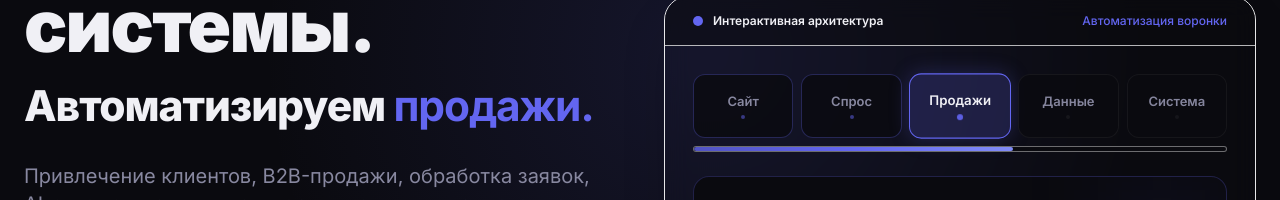
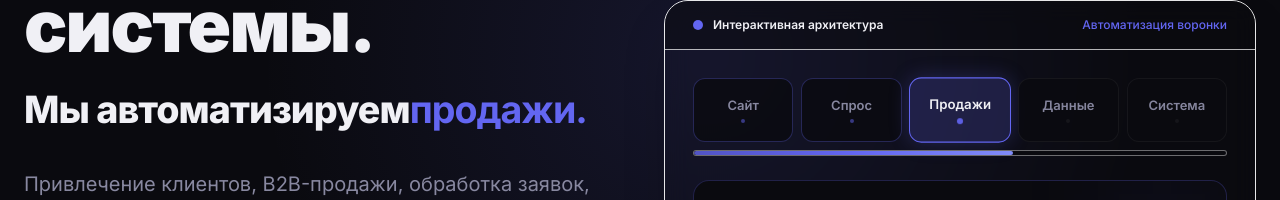
Before and after one commit to kdrkru-del/voltrena-site, a Next.js app: page / in a window 1280 px wide. Shown: the part 226-426 px from the top of the page. Built offline with nearby package versions, Linux system fonts and the light colour scheme; no server answers.

Commit message:
fix(hero): restore original slogans with Мы, lock container height and use absolute positioning to eliminate layout jumps

```diff
--- a/src/components/sections/Hero.tsx
+++ b/src/components/sections/Hero.tsx
@@ -24,7 +24,7 @@ const systemFlowSteps: SystemFlowStep[] = [
   {
     id: 'websites',
     name: 'Сайт',
-    statementPrefix: 'Создаём',
+    statementPrefix: 'Мы создаём',
     statementHighlight: 'сайты.',
     statusShort: 'Конверсионный слой',
     statusTitle: 'Конверсионный интерфейс под задачу',
@@ -34,7 +34,7 @@ const systemFlowSteps: SystemFlowStep[] = [
   {
     id: 'leads',
     name: 'Спрос',
-    statementPrefix: 'Приводим',
+    statementPrefix: 'Мы приводим',
     statementHighlight: 'клиентов.',
     statusShort: 'Привлечение спроса',
     statusTitle: 'Управляемый поток целевых заявок',
@@ -44,7 +44,7 @@ const systemFlowSteps: SystemFlowStep[] = [
   {
     id: 'automation',
     name: 'Продажи',
-    statementPrefix: 'Автоматизируем',
+    statementPrefix: 'Мы автоматизируем',
     statementHighlight: 'продажи.',
     statusShort: 'Автоматизация воронки',
     statusTitle: 'Мгновенный разбор и квалификация',
@@ -54,7 +54,7 @@ const systemFlowSteps: SystemFlowStep[] = [
   {
     id: 'data',
     name: 'Данные',
-    statementPrefix: 'Связываем',
+    statementPrefix: 'Мы связываем',
     statementHighlight: 'данные.',
     statusShort: 'Сквозной учёт',
     statusTitle: 'Сквозная аналитика и сбор данных',
@@ -64,7 +64,7 @@ const systemFlowSteps: SystemFlowStep[] = [
   {
     id: 'growth',
     name: 'Система',
-    statementPrefix: 'Строим',
+    statementPrefix: 'Мы строим',
     statementHighlight: 'системы роста.',
     statusShort: 'Единая система',
     statusTitle: 'Все модули объединены в систему',
@@ -118,8 +118,8 @@ export default function Hero() {
               Цифровые системы.
             </h1>
 
-            {/* Large Animated Statement rotating smoothly in-place under «Цифровые системы» */}
-            <div className="relative min-h-[3rem] sm:min-h-[3.5rem] md:min-h-[4rem] xl:min-h-[4.5rem] mb-5 flex items-center">
+            {/* Large Animated Statement rotating smoothly in-place under «Цифровые системы» (Strictly fixed height + absolute positioning to completely eliminate any jumping) */}
+            <div className="relative h-12 sm:h-14 md:h-16 xl:h-20 mb-5 flex items-center overflow-hidden">
               {!prefersReducedMotion ? (
                 <AnimatePresence mode="wait">
                   <motion.div
@@ -128,15 +128,15 @@ export default function Hero() {
                     animate={{ opacity: 1 }}
                     exit={{ opacity: 0 }}
                     transition={{ duration: 0.28, ease: 'easeInOut' }}
-                    className="text-2xl sm:text-3xl md:text-4xl xl:text-[2.65rem] 2xl:text-5xl font-extrabold tracking-tight text-text-primary leading-tight break-words"
+                    className="absolute inset-0 flex items-center text-xl sm:text-2xl md:text-3xl xl:text-[2.35rem] 2xl:text-[2.85rem] font-extrabold tracking-tight text-text-primary whitespace-nowrap"
                   >
                     <span>{currentStep.statementPrefix} </span>
                     <span className="text-accent font-bold">{currentStep.statementHighlight}</span>
                   </motion.div>
                 </AnimatePresence>
               ) : (
-                <div className="text-2xl sm:text-3xl md:text-4xl xl:text-[2.65rem] 2xl:text-5xl font-extrabold tracking-tight text-text-primary leading-tight break-words">
-                  <span>Строим </span>
+                <div className="absolute inset-0 flex items-center text-xl sm:text-2xl md:text-3xl xl:text-[2.35rem] 2xl:text-[2.85rem] font-extrabold tracking-tight text-text-primary whitespace-nowrap">
+                  <span>Мы строим </span>
                   <span className="text-accent font-bold">системы роста.</span>
                 </div>
               )}
@@ -250,7 +250,7 @@ export default function Hero() {
                 </div>
 
                 {/* Dynamic Active Step Details Card */}
-                <div className="rounded-2xl bg-bg-primary border border-accent/25 p-5 sm:p-6 mb-4 transition-all duration-300 relative overflow-hidden">
+                <div className="rounded-2xl bg-bg-primary border border-accent/25 p-5 sm:p-6 mb-4 transition-all duration-300 relative overflow-hidden min-h-[152px] sm:min-h-[140px] flex flex-col justify-center">
                   <div className="absolute top-0 right-0 w-32 h-32 bg-accent/5 blur-2xl pointer-events-none" />
 
                   <div className="flex items-center justify-end mb-3">
```
